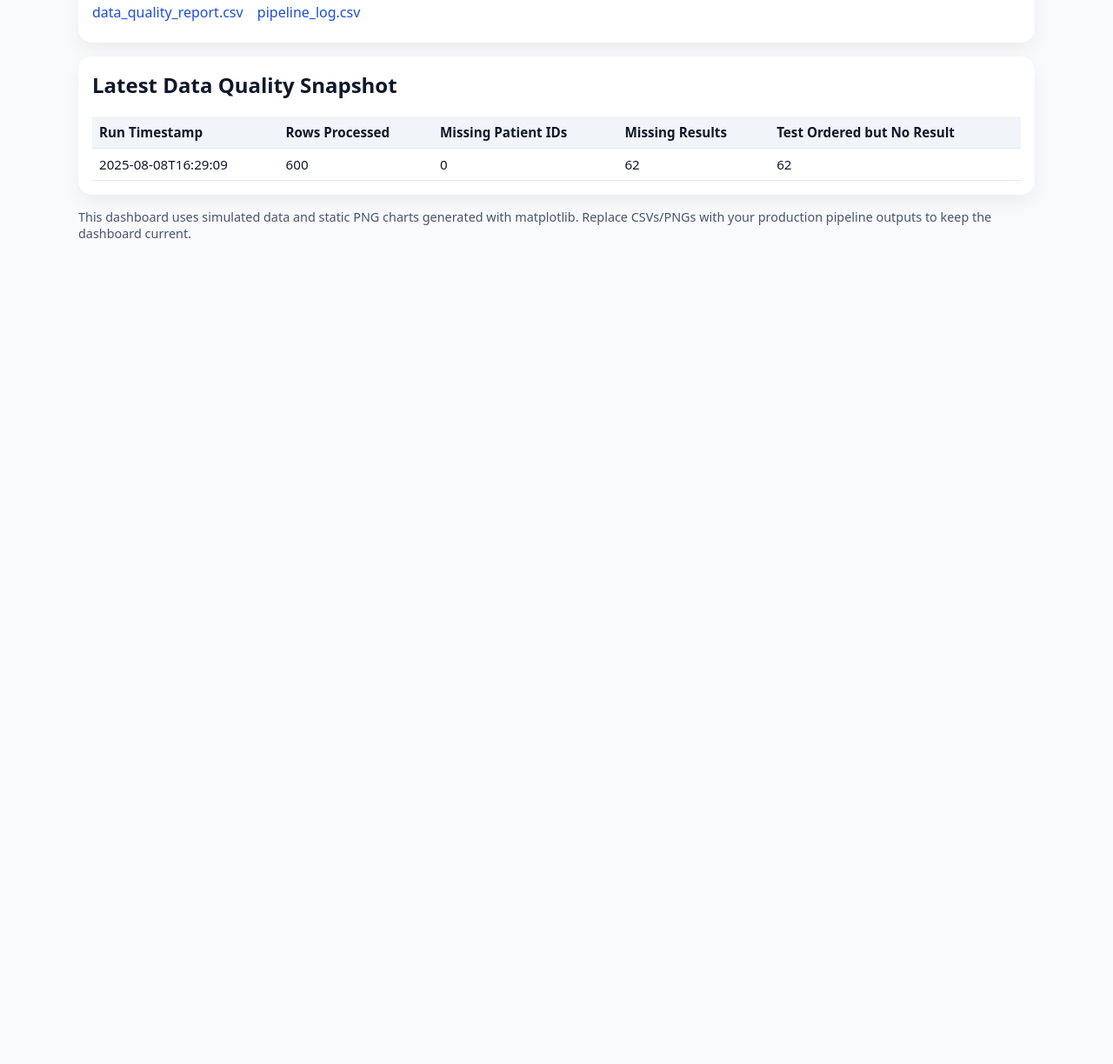
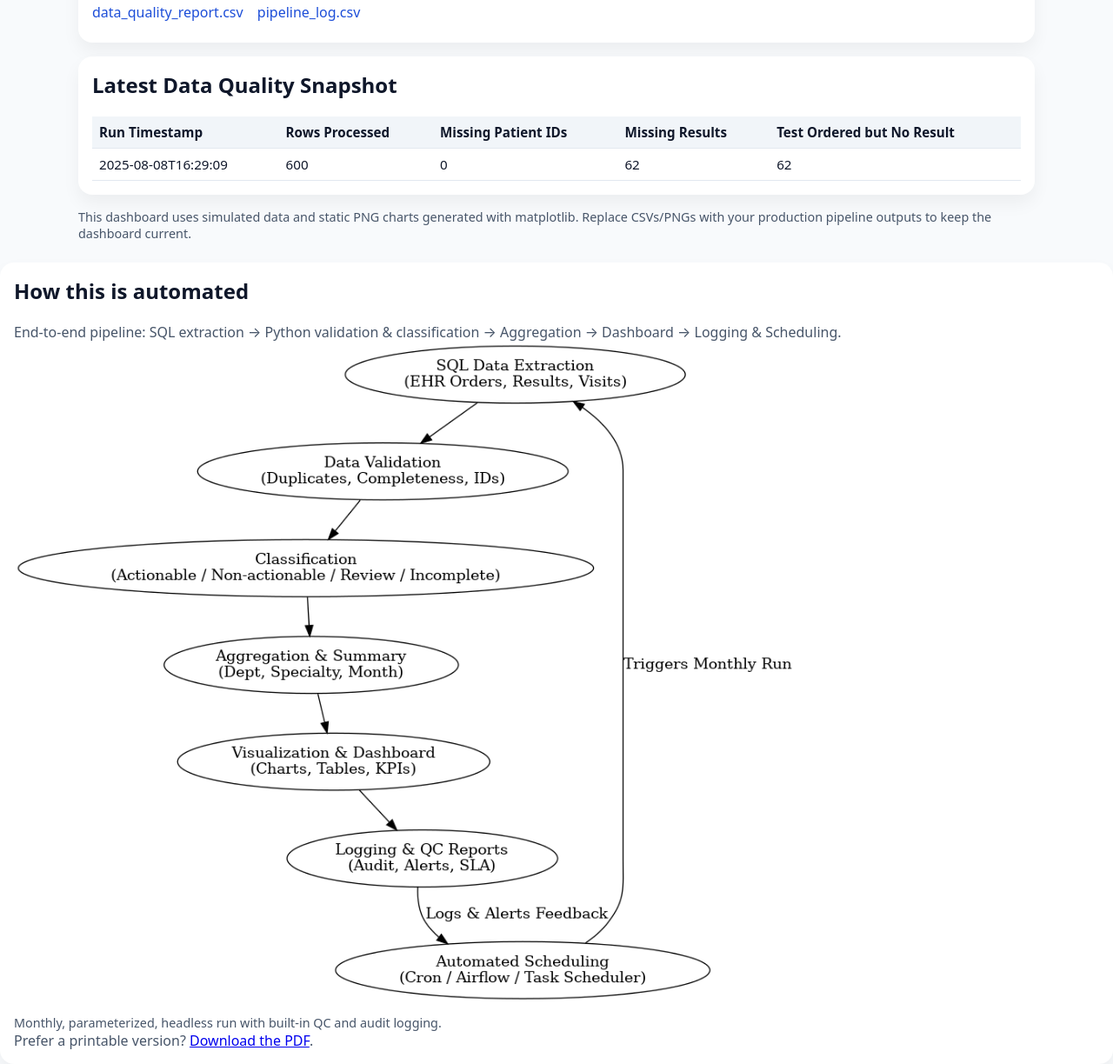
Before and after one commit to liatmarc/diagnostic-stewardship-dashboard, a plain HTML site: page index.html in a window 1280 px wide. Shown: the part 632-1856 px from the top of the page at 87% size. Before the commit the page ends 934 px from the top, so only its background shows below. Drawn offline with Linux system fonts and the light colour scheme.

Commit message:
Update index.html

```diff
--- a/index.html
+++ b/index.html
@@ -121,5 +121,14 @@
     }
     loadDQ();
   </script>
+  <div class="card" id="process-flow" style="margin-top:16px;">
+  <h2 style="margin-top:0;">How this is automated</h2>
+  <p class="subtitle">End-to-end pipeline: SQL extraction → Python validation & classification → Aggregation → Dashboard → Logging & Scheduling.</p>
+  <figure>
+    <img src="diagnostic_pipeline_flowchart.png" alt="Automated Pipeline Flowchart" style="width:100%; border-radius:12px; max-width:900px;">
+    <figcaption>Monthly, parameterized, headless run with built-in QC and audit logging.</figcaption>
+  </figure>
+  <p class="subtitle">Prefer a printable version? <a href="diagnostic_pipeline_flowchart.pdf">Download the PDF</a>.</p>
+</div>
 </body>
 </html>
```
